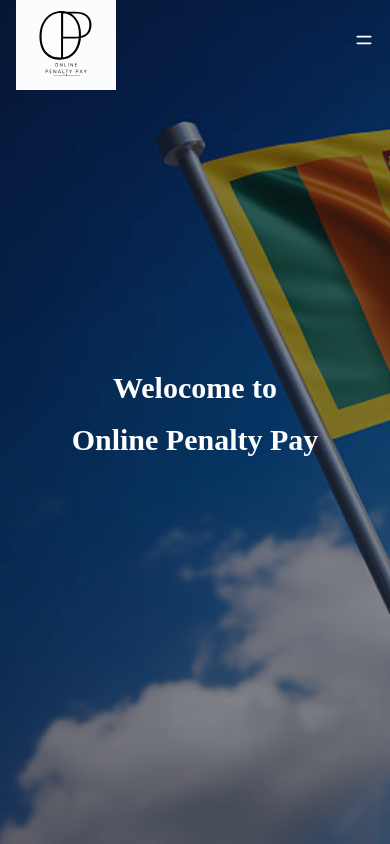
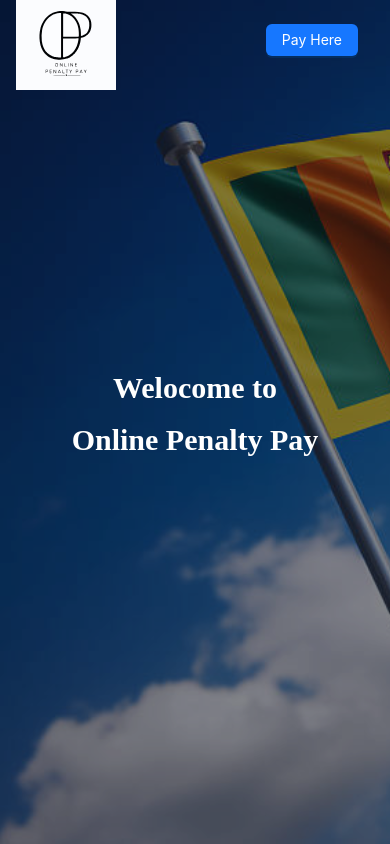
Before and after one commit to Thilan071/online-penalty-pay, a React (Create React App) app: page / in a window 390 px wide. Shown: the top 844 px of the page. Built offline with nearby package versions, Linux system fonts and the light colour scheme.

Commit message:
change style

```diff
--- a/src/components/Navbar.jsx
+++ b/src/components/Navbar.jsx
@@ -1,60 +1,48 @@
-import React, { useState } from 'react'
-import {BsPerson} from 'react-icons/bs'
+import React, { useState } from 'react';
+import { BsPerson } from 'react-icons/bs';
 
-import {BiSearch} from 'react-icons/bi'
-import {AiOutlineClose} from 'react-icons/ai'
-import {HiOutlineMenuAlt4} from 'react-icons/hi'
-import {FaFacebook,FaTwitter,FaYoutube,FaPinterest,FaInstagram} from 'react-icons/fa'
+import { BiSearch } from 'react-icons/bi';
+import { AiOutlineClose } from 'react-icons/ai';
+import { HiOutlineMenuAlt4 } from 'react-icons/hi';
+import {
+  FaFacebook,
+  FaTwitter,
+  FaYoutube,
+  FaPinterest,
+  FaInstagram,
+} from 'react-icons/fa';
 import { Button } from 'antd';
 import { Link } from 'react-router-dom';
 import capture from '../assets/capture.svg';
 
 const Navbar = () => {
+  const [nav, setNav] = useState(false);
+  const [logo, setLogo] = useState(false);
 
-  const [nav,setNav] = useState(false);
-  const [logo,setLogo] = useState(false)
-
-  const handleNav = ()=>{
-    setNav(!nav)
-    setLogo(!logo)
-  }
+  const handleNav = () => {
+    setNav(!nav);
+    setLogo(!logo);
+  };
 
   return (
-    <div className='flex w-full justify-between items-center  h-20 px-4 absolute z-10 text-white '>
-    <div >
-    <img  style={{ width: '100px', height: '100px' }} src={capture}/>
-    </div>
-    <ul className='hidden md:flex'>
-        <li>Home</li>
+    <div className="flex w-full justify-between items-center  h-20 px-4 absolute z-10 text-white ">
+      <div>
+        <img style={{ width: '100px', height: '100px' }} src={capture} />
+      </div>
+      <ul className="  md:flex">
         <li>
           <Link to="/payment">
             <Button type="primary">Pay Here</Button>
           </Link>
         </li>
+      </ul>
 
+      <div className="hidden md:flex">
+        <BiSearch className="mr-2" size={20} />
+        <BsPerson size={20} />
+      </div>
+    </div>
+  );
+};
 
-    </ul>
-
-    <div className='hidden md:flex'>
-        <BiSearch className='mr-2'  size={20}/>
-        <BsPerson size={20} />
-    </div>
-
-
-    <div onClick={handleNav} className='  md:hidden z-10'>
-      {nav ? <AiOutlineClose size={20} className="text-black" /> :<HiOutlineMenuAlt4 size={20} />}
-
-
-    </div>
-{/* mobile menu */}
- <div onClick={handleNav} className={nav ? 'text-black absolute left-0 top-0 w-full bg-gray-100/90 px-4 py-7 flex flex-col': 'absolute left-[-100%]'}>
-  <ul>
-
-
-  </ul>
-</div>
-    </div>
-  )
-}
-
-export default Navbar
+export default Navbar;
```
